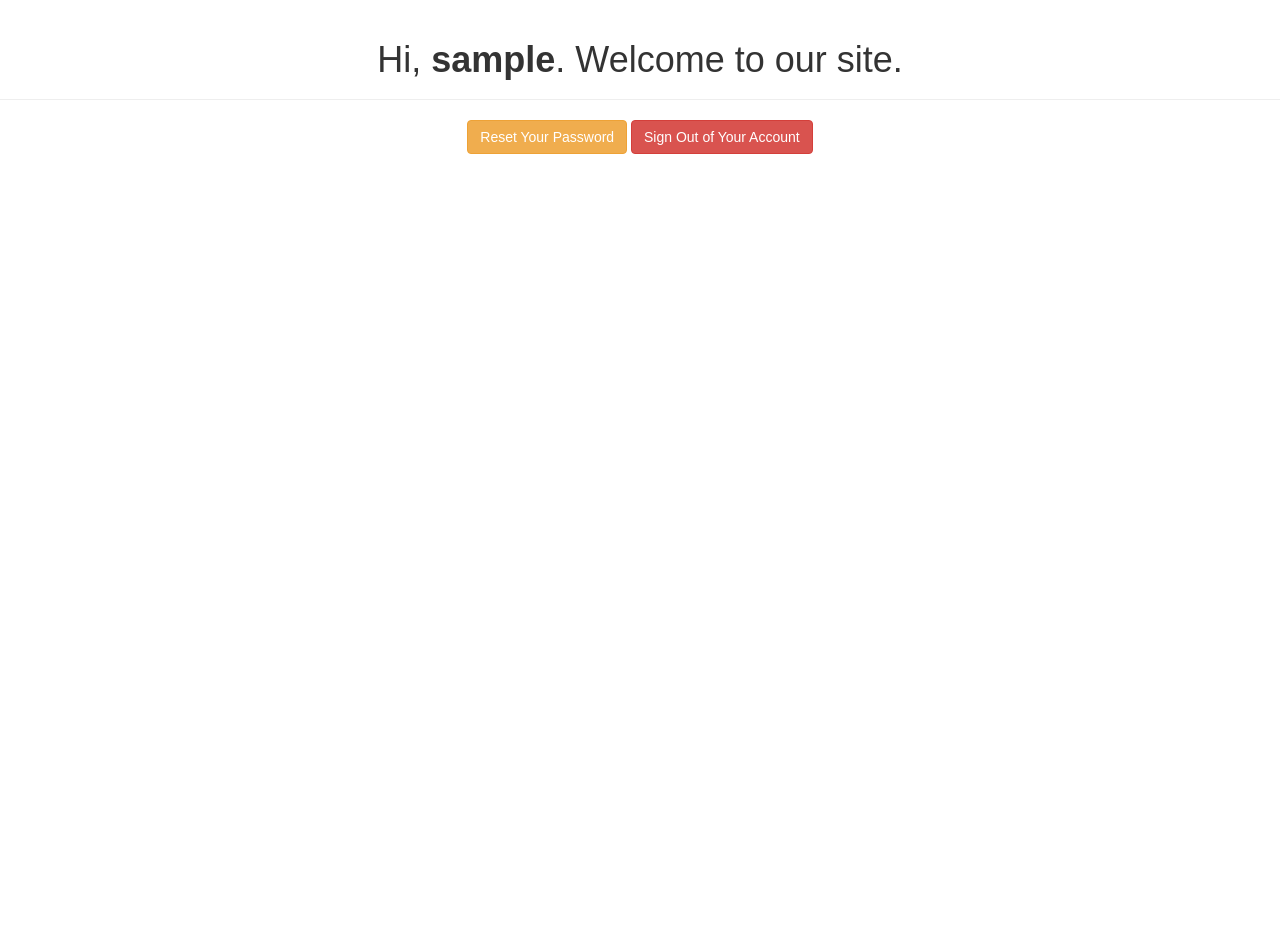
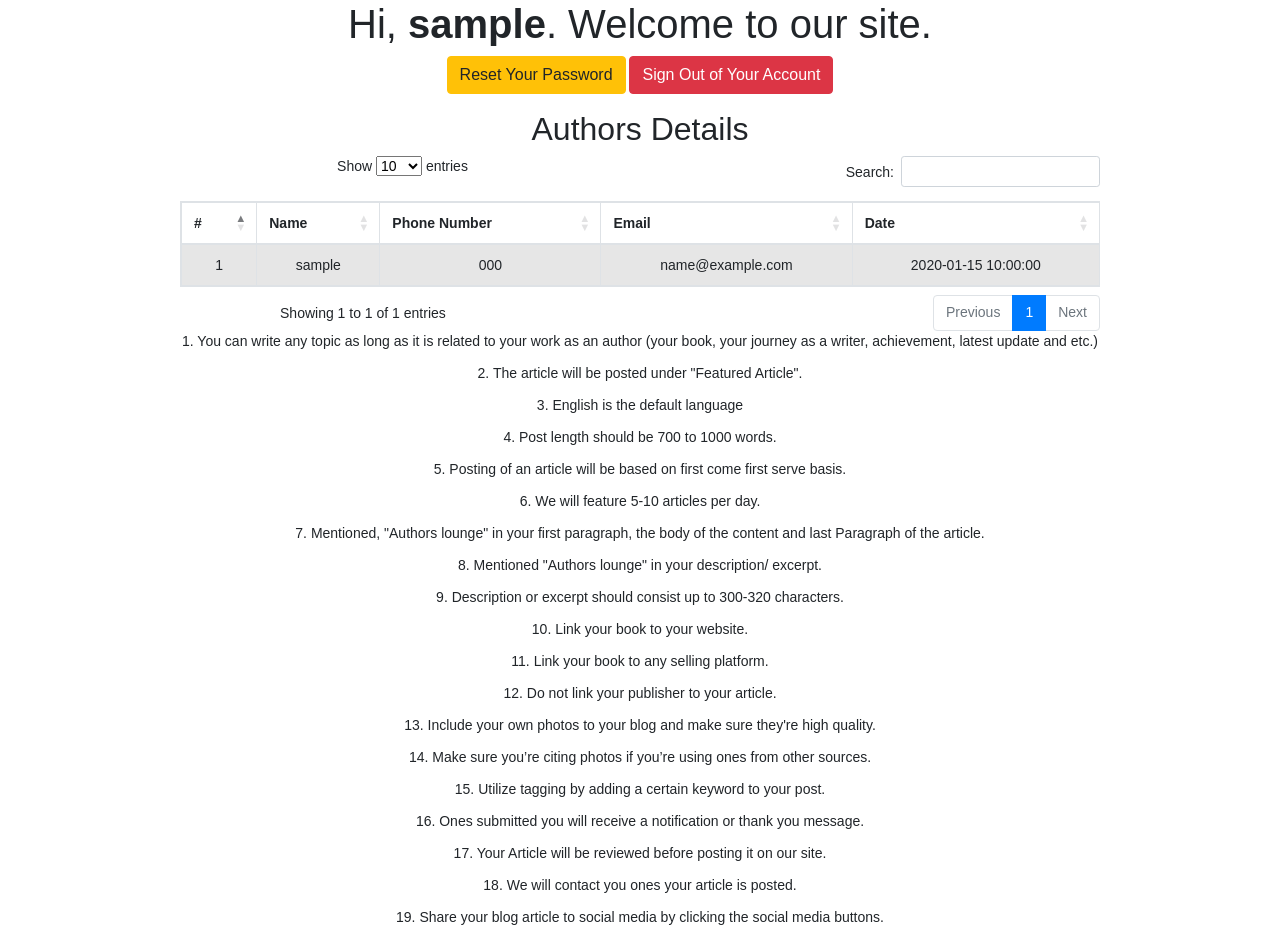
Before and after one commit to jojie-webdev/ReadersMagnet_LoginForm, a PHP site: page /welcome.php in a window 1280 px wide. Before the commit the page ends 154 px from the top, so only its background shows below. Run offline with PHP 8.4, Linux system fonts and the light colour scheme; the visitor is signed in with stand-in values (Sample User, id 1); tables that the repository leaves empty or names only in its code hold one stand-in row (values such as "Sample post"); some libraries are stand-ins or nearby versions.

Commit message:
fetch data from database

```diff
--- a/welcome.php
+++ b/welcome.php
@@ -1,6 +1,9 @@
 <?php
 // Initialize the session
 session_start();
+
+// Include config file
+require_once "config.php";
 
 // Check if the user is logged in, if not then redirect him to login page
 if(!isset($_SESSION["loggedin"]) || $_SESSION["loggedin"] !== true){
@@ -14,10 +17,35 @@ if(!isset($_SESSION["loggedin"]) || $_SESSION["loggedin"] !== true){
 <head>
     <meta charset="UTF-8">
     <title>Welcome</title>
-    <link rel="stylesheet" href="https://maxcdn.bootstrapcdn.com/bootstrap/3.3.7/css/bootstrap.css">
+
+
+    <link rel="stylesheet" href="https://cdnjs.cloudflare.com/ajax/libs/twitter-bootstrap/4.1.1/css/bootstrap.css">
+    <link rel="stylesheet" href="https://cdn.datatables.net/1.10.19/css/dataTables.bootstrap4.min.css">
+
+    <script src="https://ajax.googleapis.com/ajax/libs/jquery/1.12.4/jquery.min.js"></script>
+    <script src="https://maxcdn.bootstrapcdn.com/bootstrap/3.3.7/js/bootstrap.js"></script>
+
+    <script src="https://code.jquery.com/jquery-3.3.1.js"></script>
+    <script src="https://cdn.datatables.net/1.10.19/js/jquery.dataTables.min.js"></script>
+    <script src="https://cdn.datatables.net/1.10.19/js/dataTables.bootstrap4.min.js"></script>
     <style type="text/css">
         body{ font: 14px sans-serif; text-align: center; }
+        .wrapper{
+            width: 950px;
+            margin: 0 auto;
+        }
+        .page-header h2{
+            margin-top: 0;
+        }
+        table tr td:last-child a{
+            margin-right: 15px;
+        }
     </style>
+    <script>
+        $(document).ready(function() {
+            $('#example').DataTable();
+        } );
+    </script>
 </head>
 <body>
     <div class="page-header">
@@ -27,5 +55,78 @@ if(!isset($_SESSION["loggedin"]) || $_SESSION["loggedin"] !== true){
         <a href="reset-password.php" class="btn btn-warning">Reset Your Password</a>
         <a href="logout.php" class="btn btn-danger">Sign Out of Your Account</a>
     </p>
+
+    <div class="wrapper">
+        <div class="container-fluid">
+            <div class="row">
+                <div class="col-md-12">
+                    <div class="page-header clearfix">
+                        <h2 class="pull-left">Authors Details</h2>
+                    </div>
+                    <?php
+
+                    // Attempt select query execution
+                    $sql = "SELECT * FROM users";
+                    if($result = mysqli_query($link, $sql)){
+                        if(mysqli_num_rows($result) > 0){
+                            echo "<table id='example' class='table table-striped table-bordered'>";
+                                echo "<thead>";
+                                    echo "<tr>";
+                                        echo "<th>#</th>";
+                                        echo "<th>Name</th>";
+                                        echo "<th>Phone Number</th>";
+                                        echo "<th>Email</th>";
+                                        echo "<th>Date</th>";
+                                    echo "</tr>";
+                                echo "</thead>";
+                                echo "<tbody>";
+                                while($row = mysqli_fetch_array($result)){
+                                    echo "<tr>";
+                                        echo "<td>" . $row['id'] . "</td>";
+                                        echo "<td>" . $row['username'] . "</td>";
+                                        echo "<td>" . $row['mobile'] . "</td>";
+                                        echo "<td>" . $row['email'] . "</td>";
+                                        echo "<td>" . $row['created_at'] . "</td>";
+                                    echo "</tr>";
+                                }
+                                echo "</tbody>";
+                            echo "</table>";
+                            // Free result set
+                            mysqli_free_result($result);
+                        } else{
+                            echo "<p class='lead'><em>No records were found.</em></p>";
+                        }
+                    } else{
+                        echo "ERROR: Could not able to execute $sql. " . mysqli_error($link);
+                    }
+
+                    // Close connection
+                    mysqli_close($link);
+                    ?>
+                </div>
+            </div>
+        </div>
+    </div>
+    <div class="house-rule">
+        <p>1. You can write any topic as long as it is related to your work as an author (your book, your journey as a writer, achievement, latest update and etc.)</p>
+        <p>2. The article will be posted under "Featured Article".</p>
+        <p>3. English is the default language</p>
+        <p>4. Post length should be 700 to 1000 words.</p>
+        <p>5. Posting of an article will be based on first come first serve basis.</p>
+        <p>6. We will feature 5-10 articles per day.</p>
+        <p>7. Mentioned, "Authors lounge" in your first paragraph, the body of the content and last Paragraph of the article.</p>
+        <p>8. Mentioned "Authors lounge" in your description/ excerpt.</p>
+        <p>9. Description or excerpt should consist up to 300-320 characters.</p>
+        <p>10. Link your book to your website.</p>
+        <p>11. Link your book to any selling platform.</p>
+        <p>12. Do not link your publisher to your article.</p>
+        <p>13. Include your own photos to your blog and make sure they're high quality.</p>
+        <p>14. Make sure you’re citing photos if you’re using ones from other sources.</p>
+        <p>15. Utilize tagging by adding a certain keyword to your post.</p>
+        <p>16. Ones submitted you will receive a notification or thank you message.</p>
+        <p>17. Your Article will be reviewed before posting it on our site.</p>
+        <p>18. We will contact you ones your article is posted.</p>
+        <p>19. Share your blog article to social media by clicking the social media buttons.</p>
+    </div>
 </body>
 </html>
```
Also changed, not shown: register.php (+19 -5 lines).
